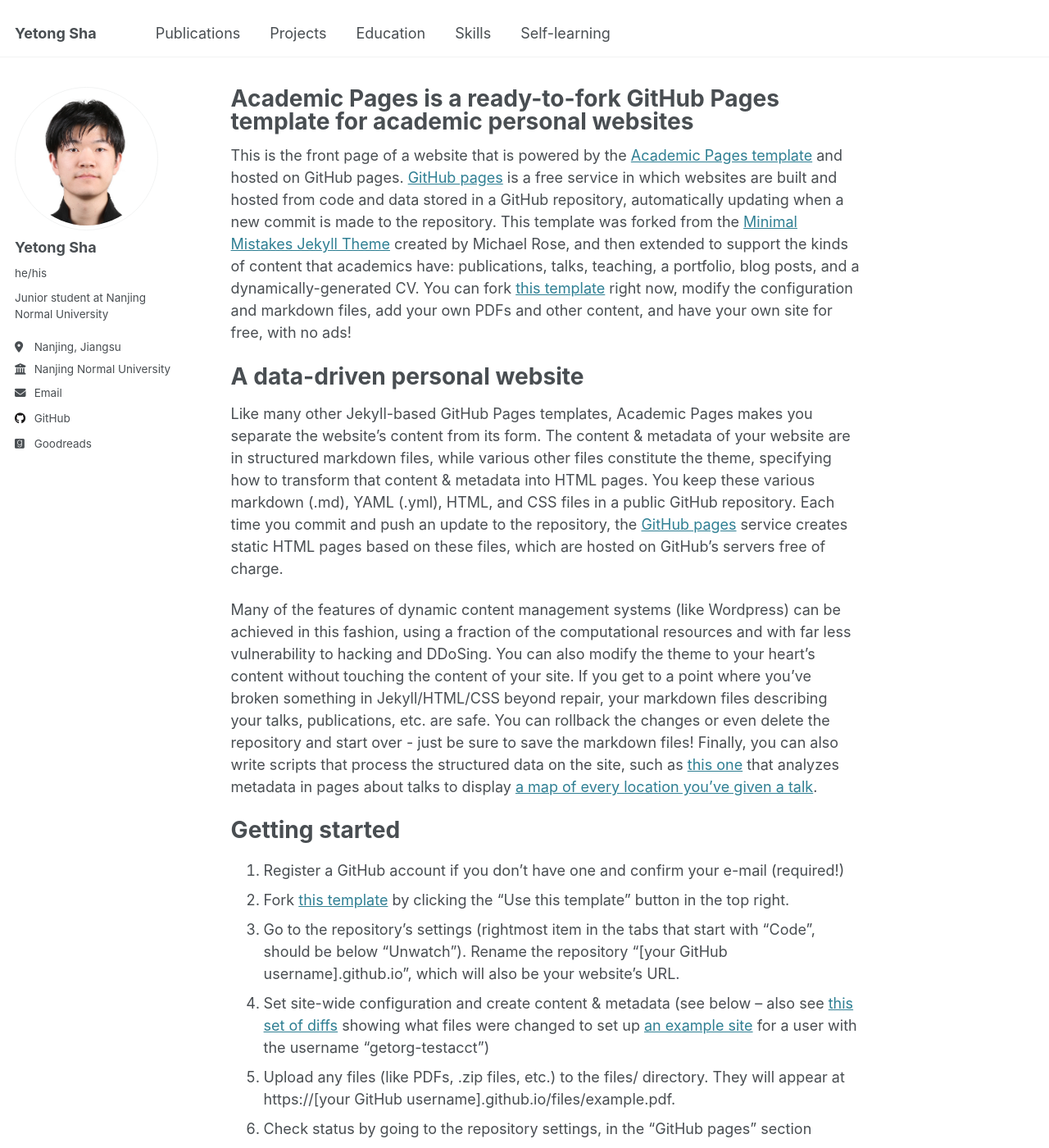
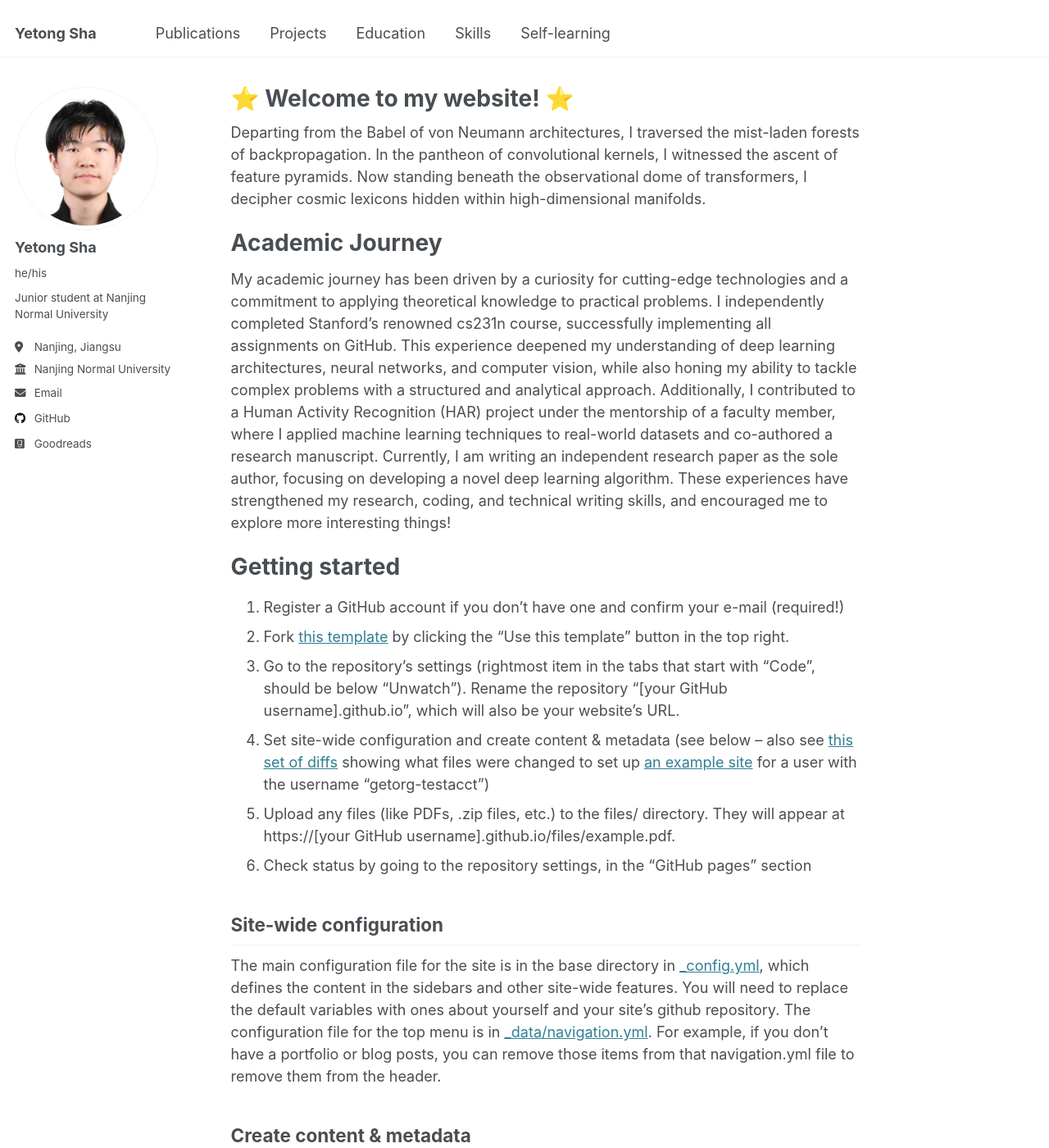
Before and after one commit to aautomataa/aautomataa.github.io, a Jekyll site: the page built from _pages/about.md, in a window 1280 px wide and 1400 px high. Shown: the whole window at 82% size. Built offline with Jekyll 4.4.1, drawn with Linux system fonts in a browser that asks for light colours.

Commit message:
Update about.md

```diff
--- a/_pages/about.md
+++ b/_pages/about.md
@@ -1,19 +1,25 @@
 ---
 permalink: /
-title: "Academic Pages is a ready-to-fork GitHub Pages template for academic personal websites"
+title: "⭐ Welcome to my website! ⭐"
 author_profile: true
 redirect_from:
   - /about/
   - /about.html
 ---
 
-This is the front page of a website that is powered by the [Academic Pages template](https://github.com/academicpages/academicpages.github.io) and hosted on GitHub pages. [GitHub pages](https://pages.github.com) is a free service in which websites are built and hosted from code and data stored in a GitHub repository, automatically updating when a new commit is made to the repository. This template was forked from the [Minimal Mistakes Jekyll Theme](https://mmistakes.github.io/minimal-mistakes/) created by Michael Rose, and then extended to support the kinds of content that academics have: publications, talks, teaching, a portfolio, blog posts, and a dynamically-generated CV. You can fork [this template](https://github.com/academicpages/academicpages.github.io) right now, modify the configuration and markdown files, add your own PDFs and other content, and have your own site for free, with no ads!
 
-A data-driven personal website
+Departing from the Babel of von Neumann architectures, I traversed the mist-laden forests of backpropagation. In the pantheon of convolutional kernels, I witnessed the ascent of feature pyramids. Now standing beneath the observational dome of transformers, I decipher cosmic lexicons hidden within high-dimensional manifolds.
+
+Academic Journey
 ======
-Like many other Jekyll-based GitHub Pages templates, Academic Pages makes you separate the website's content from its form. The content & metadata of your website are in structured markdown files, while various other files constitute the theme, specifying how to transform that content & metadata into HTML pages. You keep these various markdown (.md), YAML (.yml), HTML, and CSS files in a public GitHub repository. Each time you commit and push an update to the repository, the [GitHub pages](https://pages.github.com/) service creates static HTML pages based on these files, which are hosted on GitHub's servers free of charge.
-
-Many of the features of dynamic content management systems (like Wordpress) can be achieved in this fashion, using a fraction of the computational resources and with far less vulnerability to hacking and DDoSing. You can also modify the theme to your heart's content without touching the content of your site. If you get to a point where you've broken something in Jekyll/HTML/CSS beyond repair, your markdown files describing your talks, publications, etc. are safe. You can rollback the changes or even delete the repository and start over - just be sure to save the markdown files! Finally, you can also write scripts that process the structured data on the site, such as [this one](https://github.com/academicpages/academicpages.github.io/blob/master/talkmap.ipynb) that analyzes metadata in pages about talks to display [a map of every location you've given a talk](https://academicpages.github.io/talkmap.html).
+My academic journey has been driven by a curiosity for cutting-edge technologies and a commitment to
+applying theoretical knowledge to practical problems. I independently completed Stanford’s renowned
+cs231n course, successfully implementing all assignments on GitHub. This experience deepened my
+understanding of deep learning architectures, neural networks, and computer vision, while also honing
+my ability to tackle complex problems with a structured and analytical approach. Additionally, I
+contributed to a Human Activity Recognition (HAR) project under the mentorship of a faculty member, where I applied machine learning techniques to real-world datasets and co-authored a research
+manuscript. Currently, I am writing an independent research paper as the sole author, focusing on
+developing a novel deep learning algorithm. These experiences have strengthened my research, coding, and technical writing skills, and encouraged me to explore more interesting things!
 
 Getting started
 ======
```
